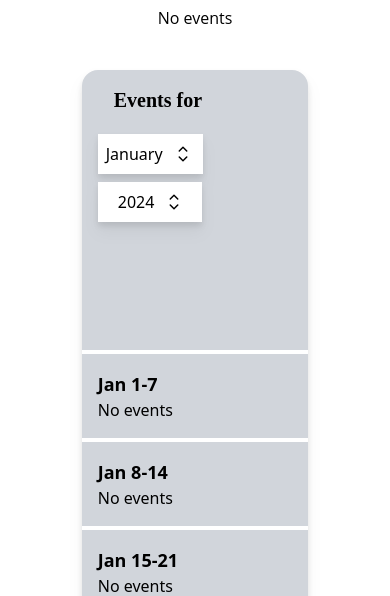
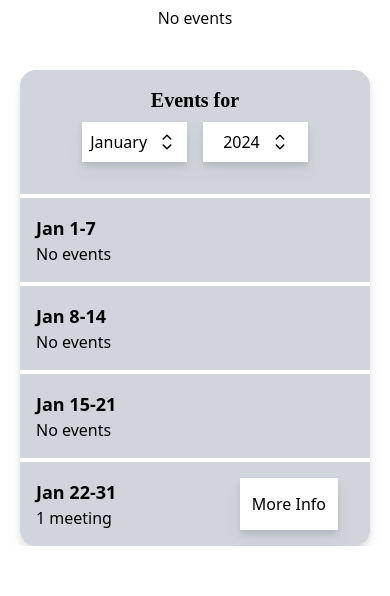
Before and after one commit to SqmL1/ProgrammingClub, a Nuxt app: page /events in a window 390 px wide. Shown: the part 577-1173 px from the top of the page. After the commit the page ends 1123 px from the top, so only its background shows below. Built offline with nearby package versions, Linux system fonts and the light colour scheme.

Commit message:
fix(events.vue): Mobile optimizations

```diff
--- a/pages/events.vue
+++ b/pages/events.vue
@@ -707,14 +707,20 @@
 					</div>
 				</div>
 			</div>
-			<div class="bg-gray-300 rounded-2xl drop-shadow-lg lg:min-w-2xl mx-auto">
-				<div class="m-auto mb-32 md:mb-0 md:grid grid-cols-2 gap-4 mt-4 px-4">
+			<div
+				class="bg-gray-300 rounded-2xl drop-shadow-lg lg:min-w-2xl md:mx-auto"
+			>
+				<div
+					class="md:m-auto md:mb-0 md:grid md:grid-cols-2 md:gap-4 mt-4 px-4"
+				>
 					<div
-						class="text-xl w-fit mx-4 md:mx-0 md:text-md lg:text-xl mt-2 font-bold font-heading"
+						class="text-xl mx-auto my-auto w-fit md:mx-0 md:text-md lg:text-xl lg:mt-6 font-bold font-heading"
 					>
-						<h2>Events for</h2>
+						<h2 class="w-fit">Events for</h2>
 					</div>
-					<div class="md:flex mt-5 md:mt-0 z-10 drop-shadow-lg">
+					<div
+						class="mx-auto lg:mx-0 w-fit flex mt-2 lg:mt-4 lg:my-auto z-10 drop-shadow-lg"
+					>
 						<!-- Dropdown -->
 						<div>
 							<Listbox v-model="selectedMonth">
@@ -752,7 +758,7 @@
 							</Listbox>
 						</div>
 
-						<div class="mt-2 md:mt-0 md:ml-4">
+						<div class="ml-4">
 							<Listbox v-model="selectedYear">
 								<ListboxButton
 									class="p-2 px-4 pl-5 md:px-2 md:pl-2 bg-white flex hover:text-header-text"
```
